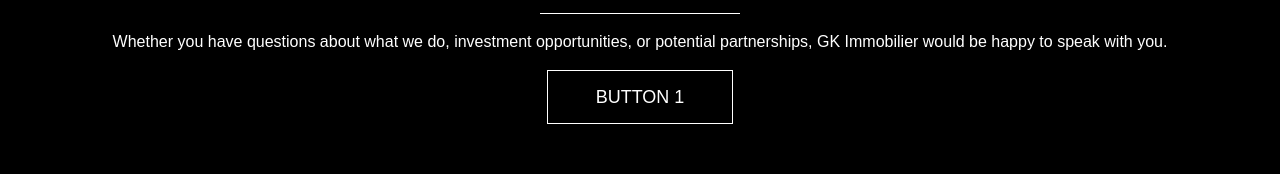
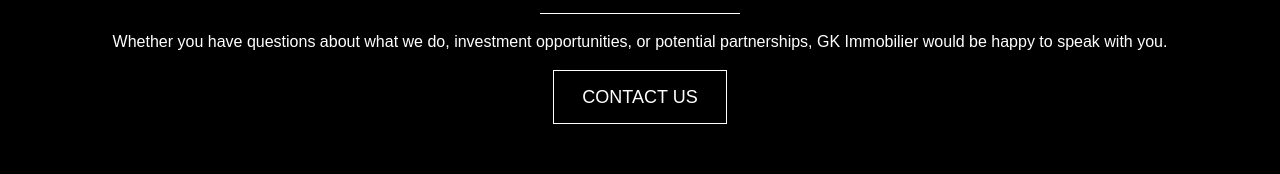
Before and after one commit to kastnerc/real-estate-site, a Next.js app: page / in a window 1280 px wide. Shown: the part 2566-2740 px from the top of the page. Built offline with nearby package versions, Linux system fonts and the light colour scheme; a web font is replaced by a local one.

Commit message:
fix: resolve contact CTA button issue

```diff
--- a/src/components/ContactCTA.jsx
+++ b/src/components/ContactCTA.jsx
@@ -1,3 +1,5 @@
+import Link from "next/link"
+
 export default function ContactCTA() {
     return (
         <section className="py-10 bg-black h-[50vh] flex items-center justify-center">
@@ -14,8 +16,13 @@
                         opportunities, or potential partnerships, GK Immobilier
                         would be happy to speak with you.
                     </h2>
-                    <button className="bg-transparent text-lg py-3 px-12 border border-white uppercase text-white">
-                        Button 1
+                    <button className="bg-transparent text-lg border border-white uppercase text-white hover:bg-white hover:text-black transition-colors duration-300 ease-out">
+                        <Link
+                            href="/"
+                            className="block w-full h-full py-3 px-7 text-center no-underline uppercase"
+                        >
+                            Contact Us
+                        </Link>
                     </button>
                 </div>
             </div>
```
